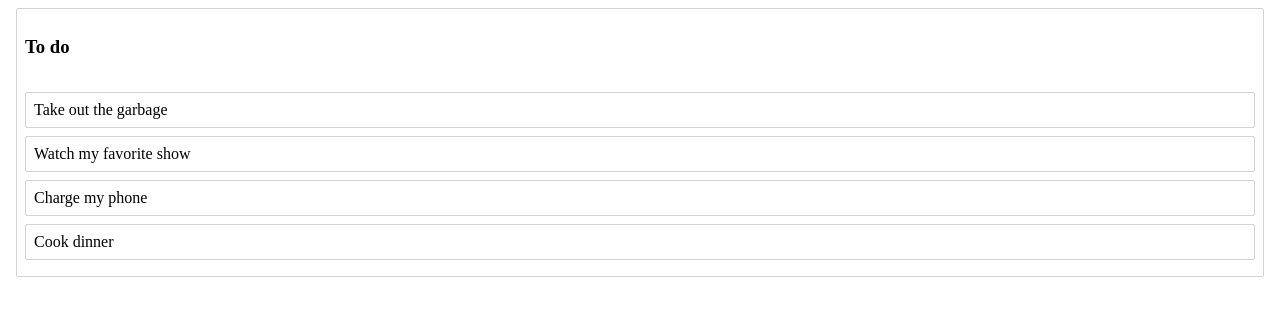
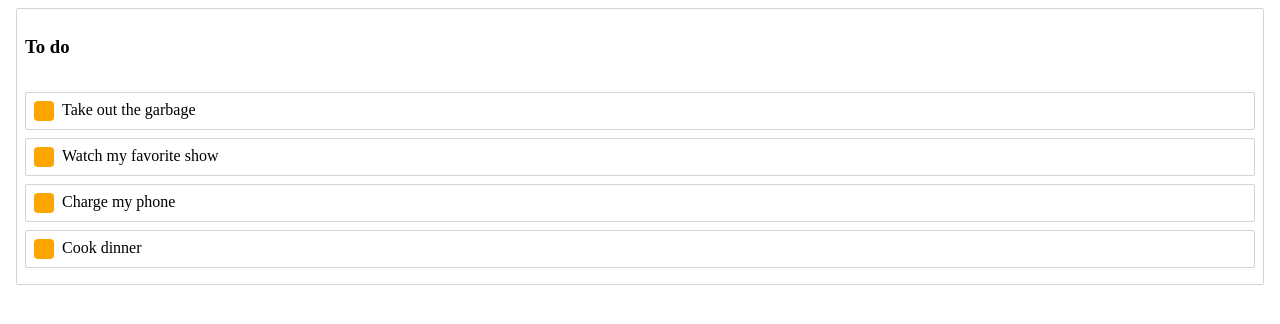
Before and after one commit to ArnabChatterjee20k/KanbanBoard, a React (Vite) app: page / in a window 1280 px wide. Shown: the top 324 px of the page. Built offline with nearby package versions, Linux system fonts and the light colour scheme.

Commit message:
added handle for dragging

```diff
--- a/src/Task.jsx
+++ b/src/Task.jsx
@@ -8,8 +8,16 @@ const Container = styled.div`
   padding: 8px;
   margin-bottom: 8px;
   background-color: ${props=>props.isDragging?"lightgreen":"white"};
+  display:flex
 `;
 
+const DragHandle = styled.div`
+  width:20px;
+  height:20px;
+  background-color:orange;
+  border-radius:4px;
+  margin-right:8px;
+`
 export default function Task({ task, index }) {
   return (
     <Draggable draggableId={task.id} index={index}>
@@ -19,9 +27,11 @@ export default function Task({ task, index }) {
           <Container
             ref={provided.innerRef}
             {...provided.draggableProps}
-            {...provided.dragHandleProps}
+            // {...provided.dragHandleProps}
             isDragging = {isDragging}
           >
+            {/* the handle for dragging */}
+            <DragHandle {...provided.dragHandleProps}/>
             {task.content}
           </Container>
         );
```
